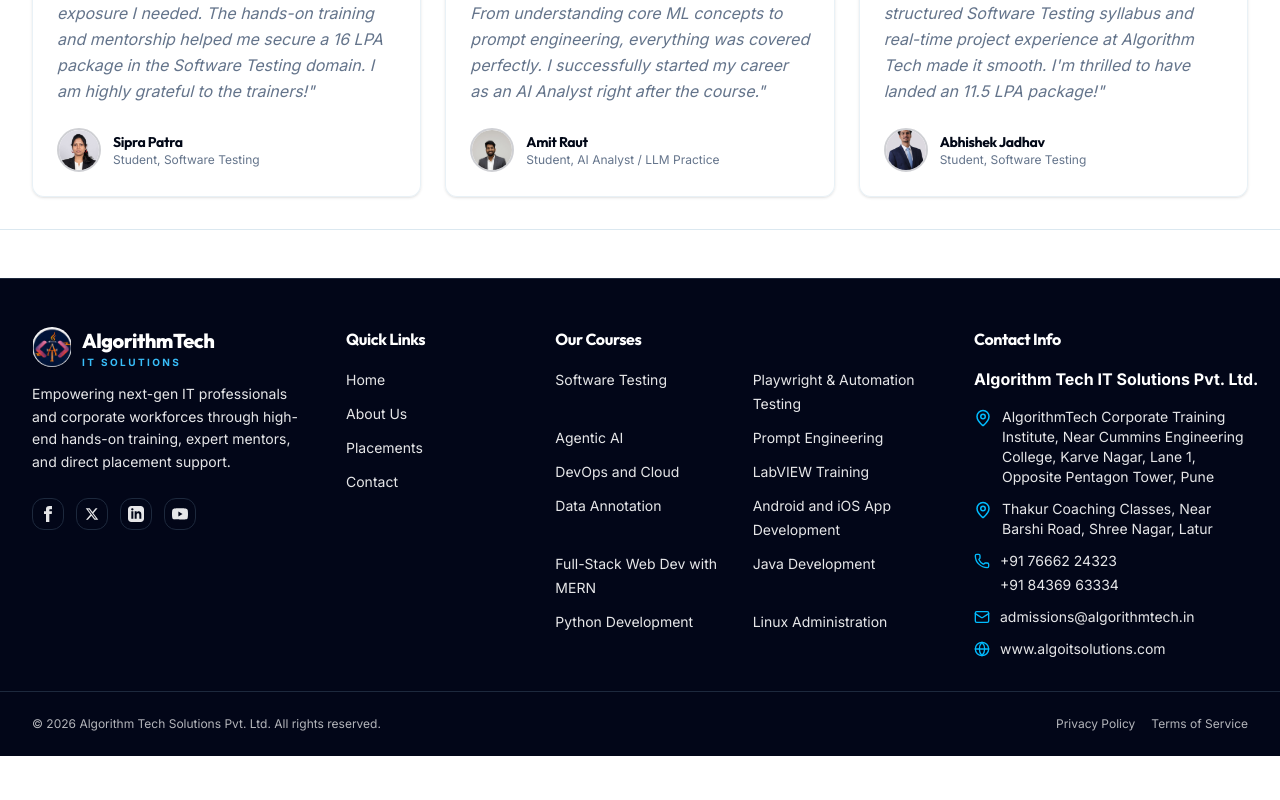
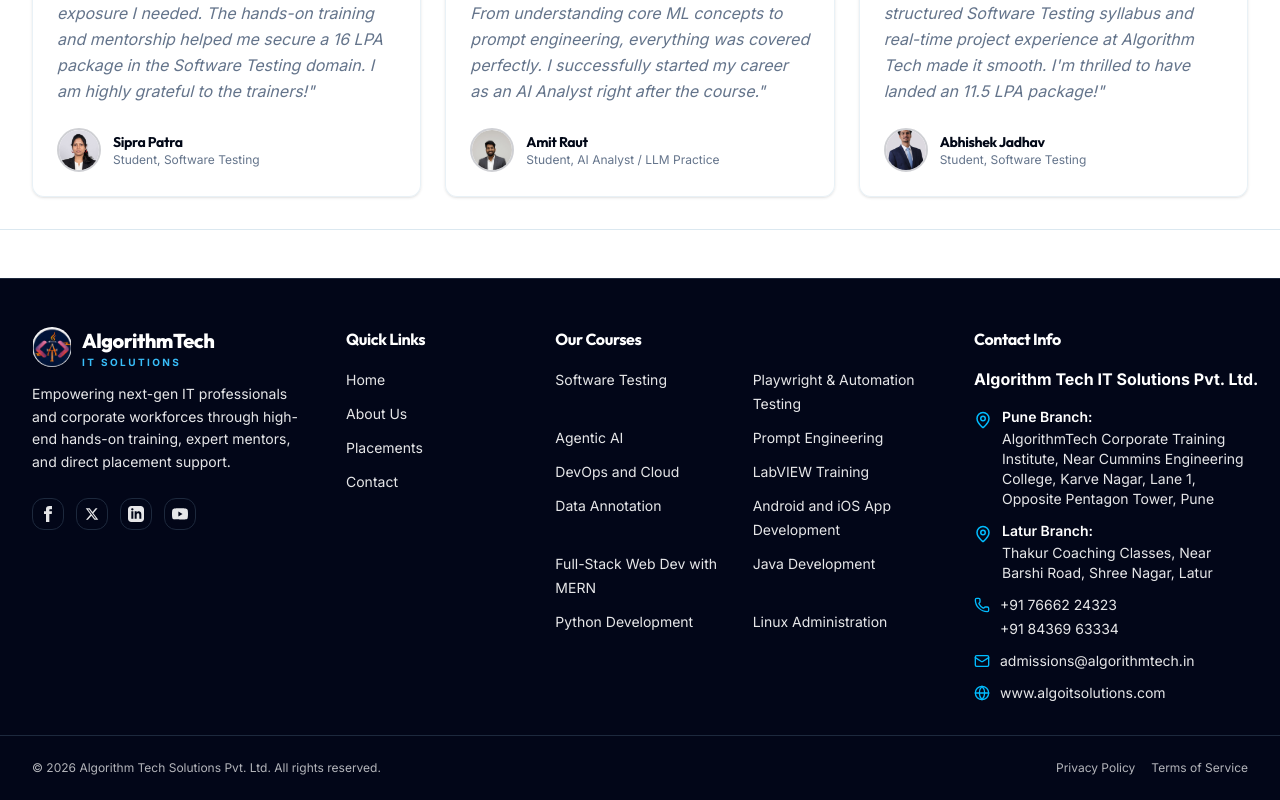
Before and after one commit to Pranav-Darokar/AlgorithmTechSolutions, a React (Vite) app: page / in a window 1280 px wide. Shown: the part 5854-6654 px from the top of the page. Before the commit the page ends 6610 px from the top, so only its background shows below. Built offline with nearby package versions, Linux system fonts and the light colour scheme.

Commit message:
Format branch addresses with headings in footer

```diff
--- a/src/components/common/Footer.jsx
+++ b/src/components/common/Footer.jsx
@@ -105,26 +105,32 @@
           <p className="font-bold text-white text-base whitespace-nowrap">Algorithm Tech IT Solutions Pvt. Ltd.</p>
           <ul className="space-y-3 text-sm text-white/90">
             <li className="flex items-start gap-2.5">
-              <MapPin size={18} className="text-sky-400 shrink-0 mt-0.5" />
+              <MapPin size={18} className="text-sky-400 shrink-0 mt-1" />
+              <div className="flex flex-col">
+                <span className="font-semibold text-white">Pune Branch:</span>
                 <a
                   href="https://www.google.com/maps/place/18%C2%B029'06.1%22N+73%C2%B048'57.2%22E/@18.485034,73.8133044,17z/data=!3m1!4b1!4m4!3m3!8m2!3d18.485034!4d73.8158793?hl=en&entry=ttu&g_ep=EgoyMDI2MDgwMi4wIKXMDSoASAFQAw%3D%3D"
                   target="_blank"
                   rel="noopener noreferrer"
-                className="hover:text-sky-400 transition-colors duration-150"
+                  className="hover:text-sky-400 transition-colors duration-150 mt-0.5"
                 >
                   AlgorithmTech Corporate Training Institute, Near Cummins Engineering College, Karve Nagar, Lane 1, Opposite Pentagon Tower, Pune
                 </a>
+              </div>
             </li>
             <li className="flex items-start gap-2.5">
-              <MapPin size={18} className="text-sky-400 shrink-0 mt-0.5" />
+              <MapPin size={18} className="text-sky-400 shrink-0 mt-1" />
+              <div className="flex flex-col">
+                <span className="font-semibold text-white">Latur Branch:</span>
                 <a
                   href="https://www.google.com/maps/search/Thakur+Coaching+Classes,+Near+Barshi+Road,+Shree+Nagar,+Latur"
                   target="_blank"
                   rel="noopener noreferrer"
-                className="hover:text-sky-400 transition-colors duration-150"
+                  className="hover:text-sky-400 transition-colors duration-150 mt-0.5"
                 >
                   Thakur Coaching Classes, Near Barshi Road, Shree Nagar, Latur
                 </a>
+              </div>
             </li>
             <li className="flex items-start gap-2.5">
               <Phone size={16} className="text-sky-400 shrink-0 mt-0.5" />
```
Lines whose indentation alone changed are shown as unchanged.
